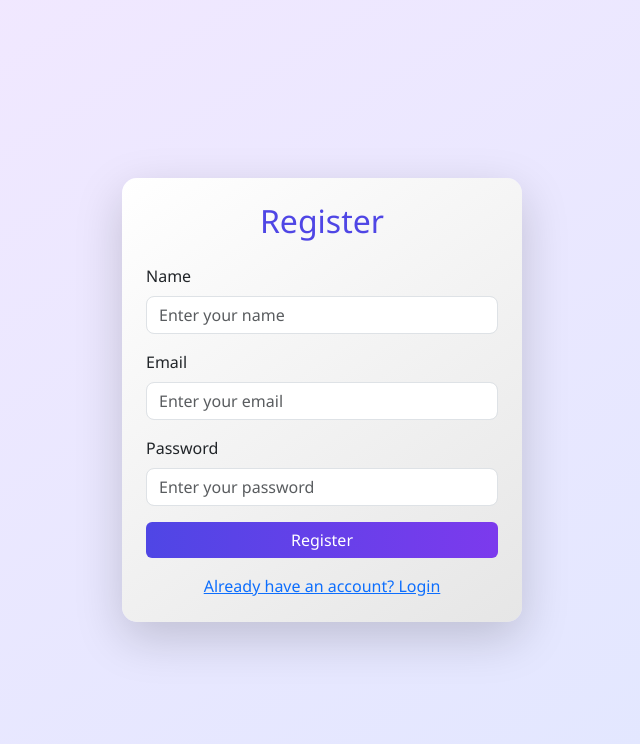
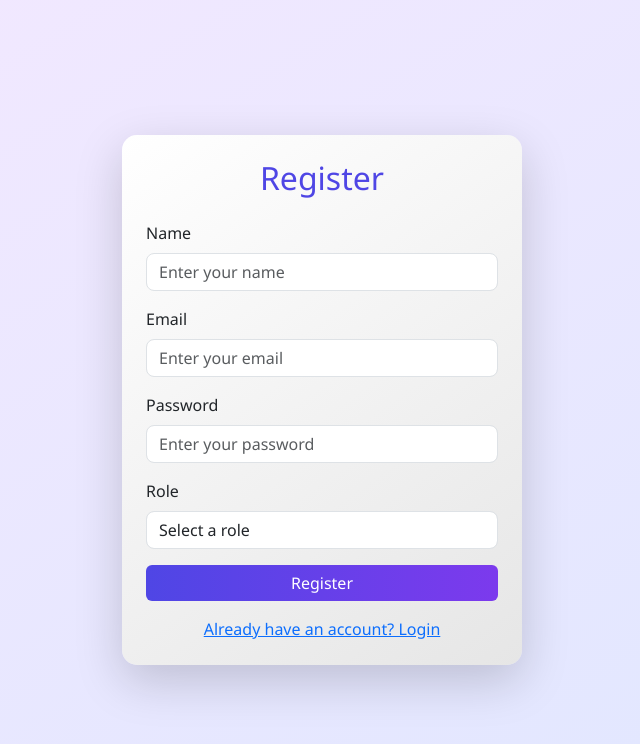
Before and after one commit to Uday-KumarD/taskmaster-frontend, a Next.js app: page /register in a window 1280 px wide. Shown: the top 744 px of the page, without its empty margins (318-958 px from the left). Built offline with nearby package versions, Linux system fonts and the light colour scheme; no server answers.

Commit message:
login page changed

```diff
--- a/pages/register.js
+++ b/pages/register.js
@@ -7,19 +7,39 @@ export default function Register() {
   const [name, setName] = useState('');
   const [email, setEmail] = useState('');
   const [password, setPassword] = useState('');
+  const [role, setRole] = useState(''); // New state for role
   const router = useRouter();
 
-  const handleRegister = async (e) => {
+  const handleSubmit = async (e) => {
     e.preventDefault();
     if (!/^(?=.*[a-z])(?=.*[A-Z])(?=.*\d)(?=.*[@$!%*?&])[A-Za-z\d@$!%*?&]{8,}$/.test(password)) {
       return toast.error('Password must be 8+ characters with uppercase, lowercase, number, and special character');
     }
+    if (!role) {
+      return toast.error('Please select a role');
+    }
+    const requestBody = {
+      name,
+      email: email.toLowerCase().trim(),
+      password: password.trim(),
+      role
+    };
+    console.log('Register request body:', requestBody);
     try {
-      await axios.post(`${process.env.NEXT_PUBLIC_API_URL}/auth/register`, { name, email, password });
+      const response = await axios.post(`${process.env.NEXT_PUBLIC_API_URL}/auth/register`, requestBody, {
+        headers: { 'Content-Type': 'application/json' }
+      });
       toast.success('Registration successful, please log in');
+      console.log('Registration successful:', response.data);
       router.push('/login');
     } catch (err) {
-      toast.error(err.response?.data?.message || 'Registration failed');
+      const errorMessage = err.response?.data?.message || 'Registration failed';
+      console.error('Registration error:', {
+        message: errorMessage,
+        status: err.response?.status,
+        data: err.response?.data
+      });
+      toast.error(errorMessage);
     }
   };
 
@@ -27,7 +47,7 @@ export default function Register() {
     <div className="container d-flex justify-content-center align-items-center min-vh-100">
       <div className="card shadow-lg p-4" style={{ maxWidth: '400px', width: '100%', borderRadius: '15px', background: 'linear-gradient(145deg, #ffffff, #e6e6e6)' }}>
         <h2 className="text-center mb-4" style={{ color: '#4F46E5' }}>Register</h2>
-        <form onSubmit={handleRegister}>
+        <form onSubmit={handleSubmit}>
           <div className="mb-3">
             <label htmlFor="name" className="form-label">Name</label>
             <input
@@ -64,13 +84,28 @@ export default function Register() {
               placeholder="Enter your password"
             />
           </div>
+          <div className="mb-3">
+            <label htmlFor="role" className="form-label">Role</label>
+            <select
+              className="form-control"
+              id="role"
+              value={role}
+              onChange={(e) => setRole(e.target.value)}
+              required
+            >
+              <option value="">Select a role</option>
+              <option value="Admin">Admin</option>
+              <option value="Manager">Manager</option>
+              <option value="User">User</option>
+            </select>
+          </div>
           <button
             type="submit"
             className="btn btn-primary w-100"
             style={{
               background: 'linear-gradient(90deg, #4F46E5, #7C3AED)',
               border: 'none',
-              transition: 'transform 0.2s',
+              transition: 'transform 0.2s'
             }}
             onMouseEnter={(e) => (e.target.style.transform = 'scale(1.05)')}
             onMouseLeave={(e) => (e.target.style.transform = 'scale(1)')}
```
Also changed, not shown: pages/login.js (+19 -7 lines).
